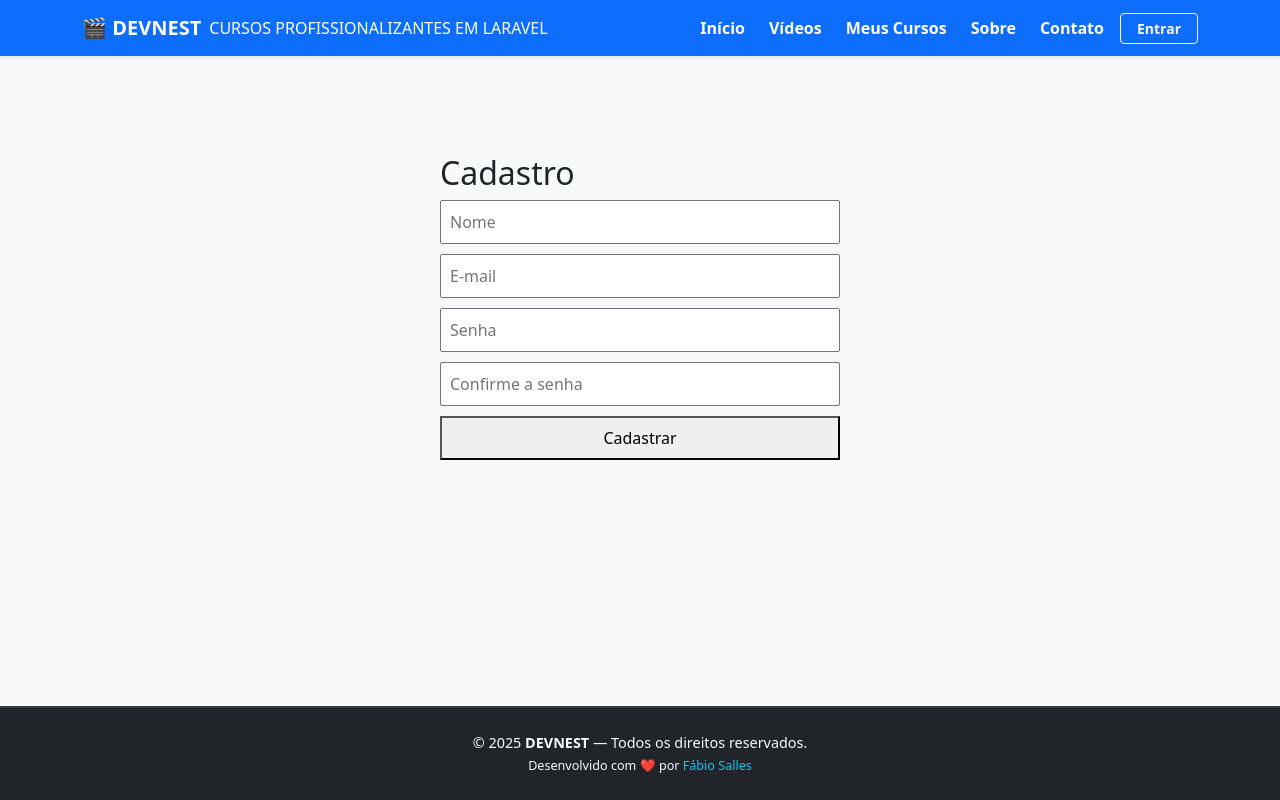
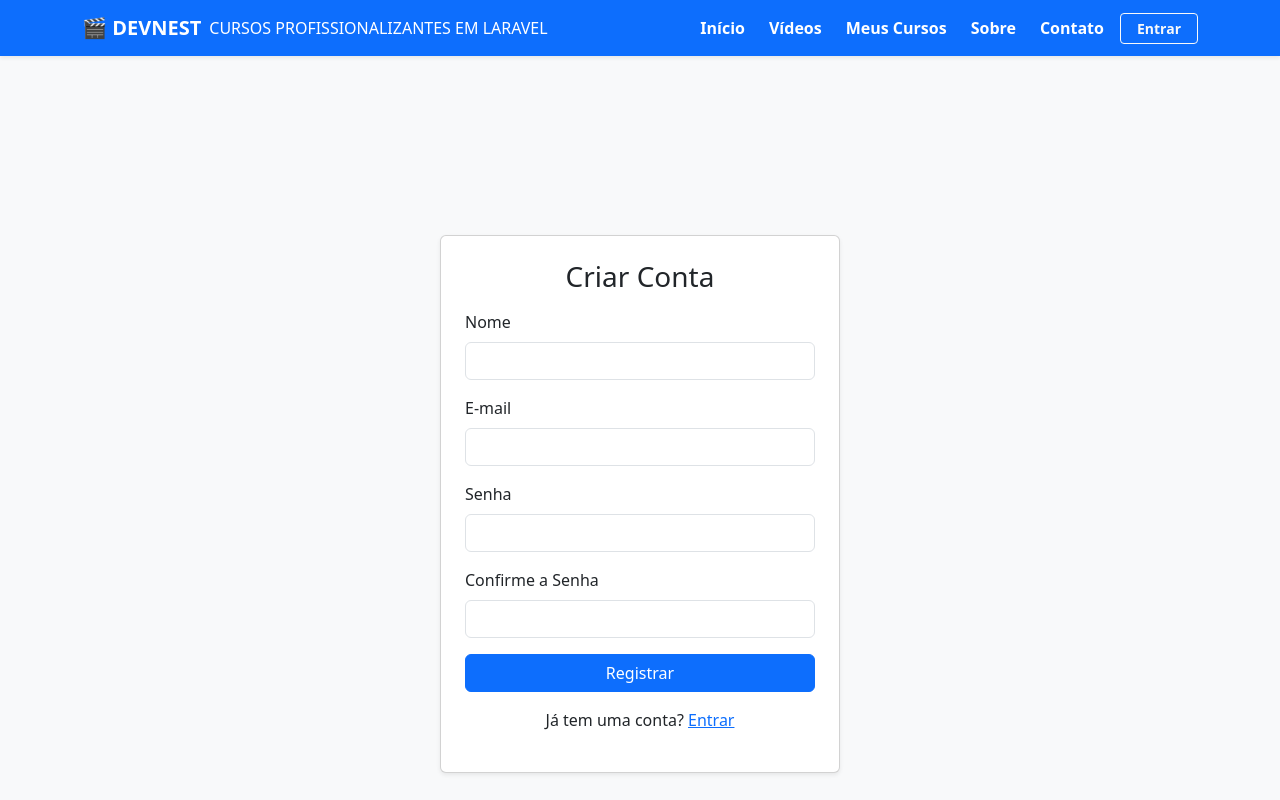
Before and after one commit to fsalles2022/desafio-twi-laravel, a Vue app in the folder ead-frontend-vue/: page /register in a window 1280 px wide. Shown: the top 800 px of the page. Built offline with nearby package versions, Linux system fonts and the light colour scheme.

Commit message:
feat: enhance registration form UI and functionality; improve validation error handling

```diff
--- a/ead-frontend-vue/src/views/Register.vue
+++ b/ead-frontend-vue/src/views/Register.vue
@@ -1,60 +1,75 @@
 <template>
-  <div style="max-width: 400px; margin: 50px auto;">
-    <h2>Cadastro</h2>
+  <div class="d-flex justify-content-center align-items-center vh-100 bg-light">
+    <div class="card p-4 shadow-sm" style="width: 400px;">
+      <h3 class="mb-3 text-center">Criar Conta</h3>
+      <form @submit.prevent="register">
 
-    <form @submit.prevent="register">
-      <input v-model="name" type="text" placeholder="Nome" required />
-      <input v-model="email" type="email" placeholder="E-mail" required />
-      <input v-model="password" type="password" placeholder="Senha" required />
-      <input v-model="password_confirmation" type="password" placeholder="Confirme a senha" required />
-      <button type="submit">Cadastrar</button>
-    </form>
+        <div class="mb-3">
+          <label for="name" class="form-label">Nome</label>
+          <input v-model="form.name" type="text" class="form-control" id="name" required />
+        </div>
 
-    <p v-if="error" style="color: red">{{ error }}</p>
-    <p v-if="success" style="color: green">{{ success }}</p>
+        <div class="mb-3">
+          <label for="email" class="form-label">E-mail</label>
+          <input v-model="form.email" type="email" class="form-control" id="email" required />
+        </div>
+
+        <div class="mb-3">
+          <label for="password" class="form-label">Senha</label>
+          <input v-model="form.password" type="password" class="form-control" id="password" required />
+        </div>
+
+        <div class="mb-3">
+          <label for="password_confirmation" class="form-label">Confirme a Senha</label>
+          <input v-model="form.password_confirmation" type="password" class="form-control" id="password_confirmation" required />
+        </div>
+
+        <button type="submit" class="btn btn-primary w-100">Registrar</button>
+
+        <p class="text-center mt-3">
+          Já tem uma conta?
+          <RouterLink to="/login">Entrar</RouterLink>
+        </p>
+      </form>
+    </div>
   </div>
 </template>
 
 <script setup>
-import { ref } from 'vue'
-import { useAuthStore } from '../stores/auth'
+import { reactive } from 'vue'
+import axios from 'axios'
+import { useRouter } from 'vue-router'
 
-const auth = useAuthStore()
+const router = useRouter()
 
-const name = ref('')
-const email = ref('')
-const password = ref('')
-const password_confirmation = ref('')
-
-const error = ref('')
-const success = ref('')
+const form = reactive({
+  name: '',
+  email: '',
+  password: '',
+  password_confirmation: ''
+})
 
 const register = async () => {
-  error.value = ''
-  success.value = ''
   try {
-    await auth.register({
-      name: name.value,
-      email: email.value,
-      password: password.value,
-      password_confirmation: password_confirmation.value
-    })
-    success.value = 'Cadastro realizado com sucesso! Faça login.'
-    name.value = ""
-    email.value = ""
-    password.value = ""
-    password_confirmation.value = ""
+    // envia para a rota do Laravel
+    await axios.post('http://localhost:8000/api/auth/register', form)
+    alert('Conta criada com sucesso! Você será redirecionado para o login.')
+    router.push('/login')
   } catch (err) {
-    error.value = err.response?.data?.message || 'Erro no cadastro.'
+    console.error(err)
+    if (err.response && err.response.data.errors) {
+      // mostra mensagens de validação do Laravel
+      const messages = Object.values(err.response.data.errors).flat()
+      alert(messages.join('\n'))
+    } else {
+      alert('Erro ao registrar. Verifique os dados.')
+    }
   }
 }
 </script>
 
 <style scoped>
-input, button {
-  display: block;
-  width: 100%;
-  margin-bottom: 10px;
-  padding: 8px;
+body {
+  margin: 0;
 }
 </style>
```
Also changed, not shown: 1 other file (tests, documents, lock files or other folders).
